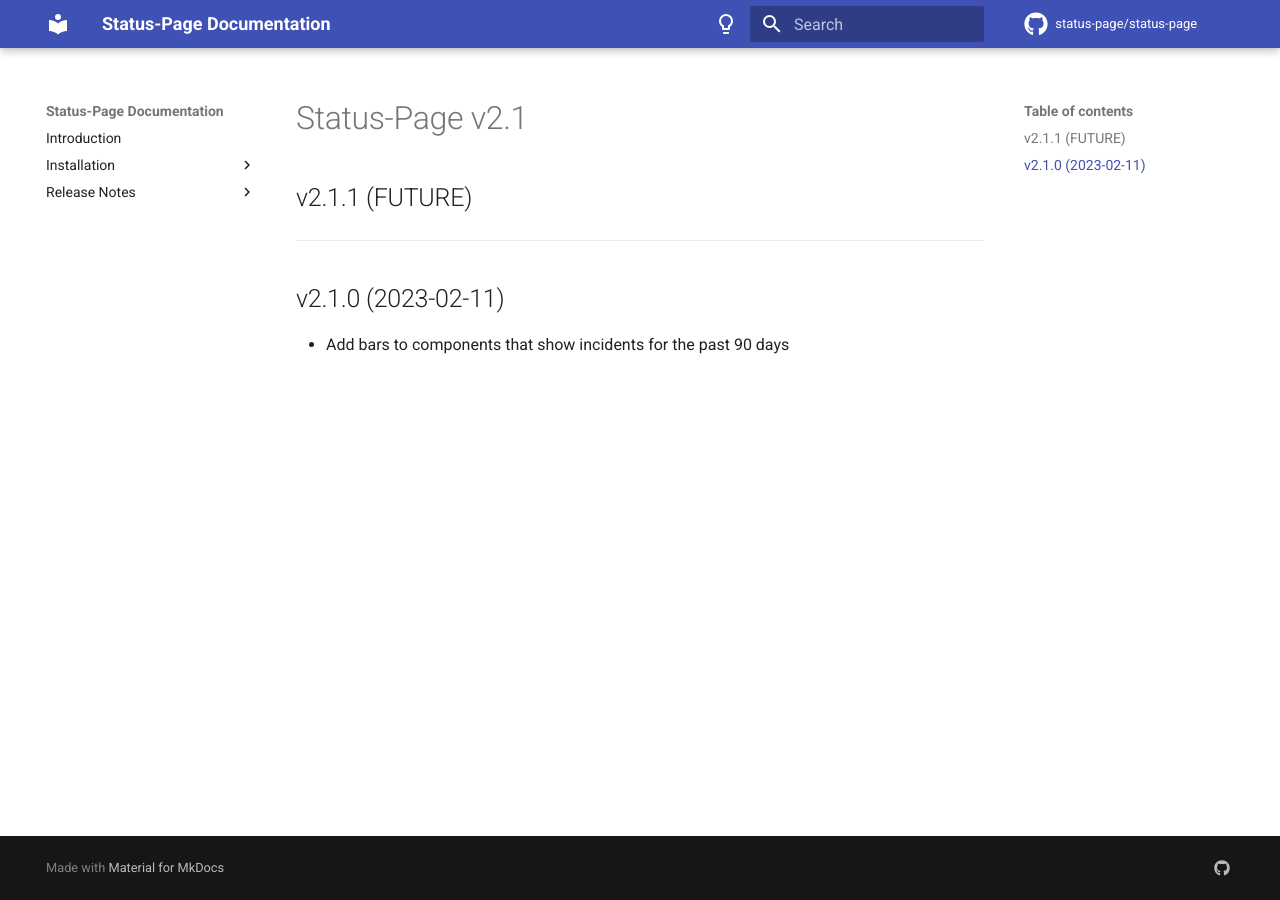
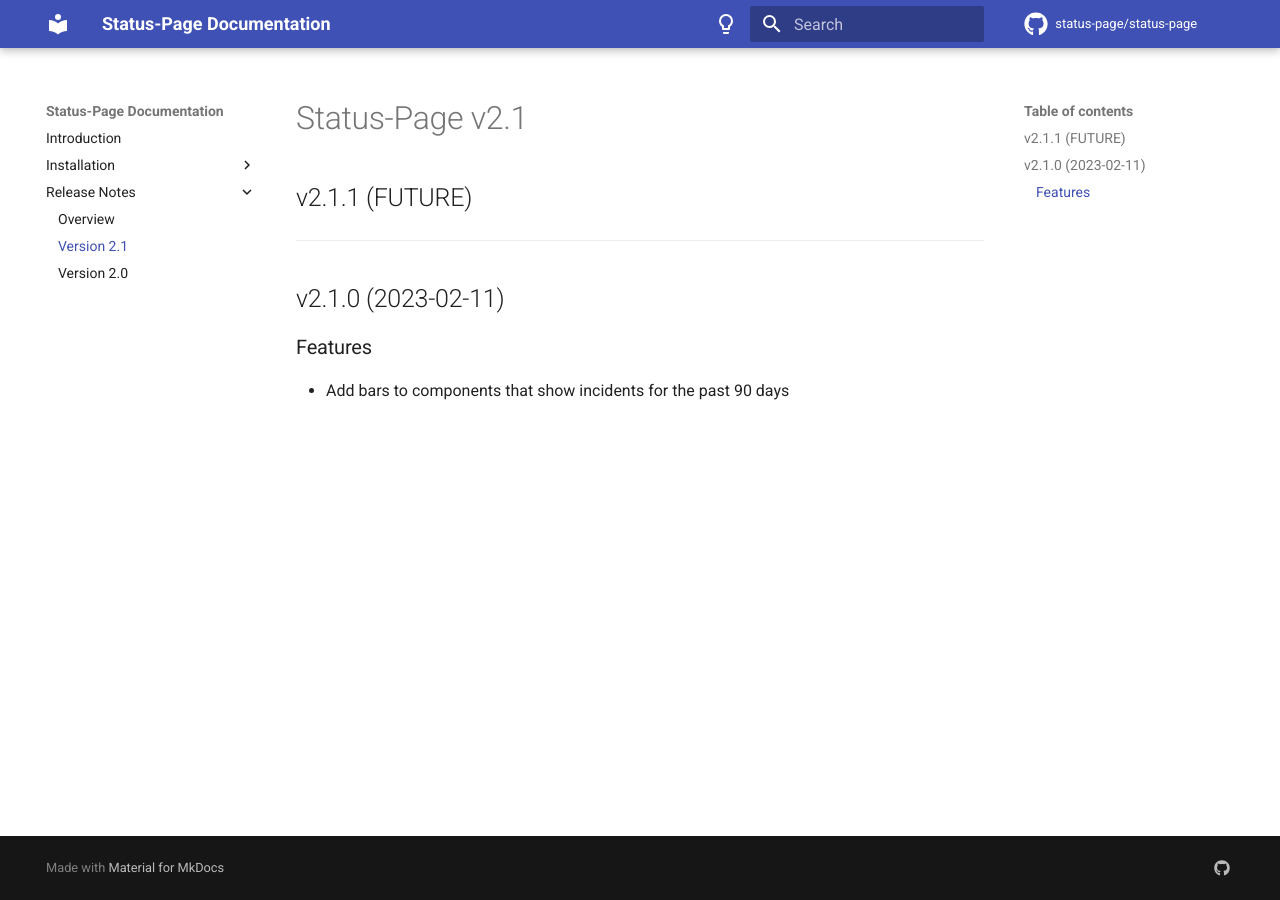
Before and after one commit to Status-Page/Status-Page, an MkDocs documentation site: the page built from docs/release-notes/version-2.1.md, in a window 1280 px wide. Built offline with MkDocs 1.6.1 and Material for MkDocs 9.7.7, drawn with Linux system fonts in a browser that asks for light colours; comment, search, counter and statistics services are not loaded.

Commit message:
chore: fix docs

```diff
--- a/docs/release-notes/version-2.1.md
+++ b/docs/release-notes/version-2.1.md
@@ -5,4 +5,6 @@
 ---
 
 ## v2.1.0 (2023-02-11)
+
+### Features
 * Add bars to components that show incidents for the past 90 days
--- a/mkdocs.yml
+++ b/mkdocs.yml
@@ -69,4 +69,5 @@ nav:
         - Upgrading Status-Page: 'installation/upgrading.md'
     - Release Notes:
         - Overview: 'release-notes/index.md'
+        - Version 2.1: 'release-notes/version-2.1.md'
         - Version 2.0: 'release-notes/version-2.0.md'
```
Also changed, not shown: docs/release-notes/version-2.0.md (+2 -0 lines).
